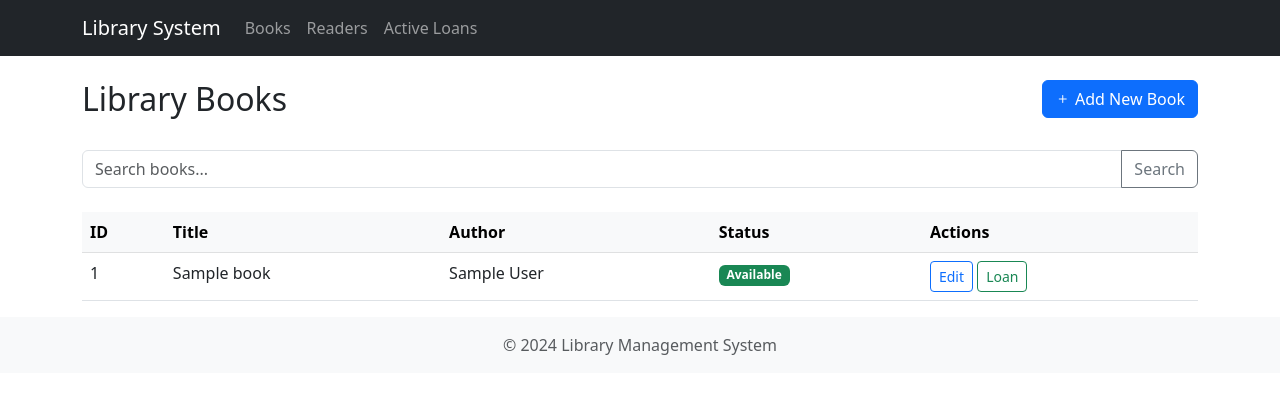
After one commit to dana367/library-simple, a Python web app: template templates/display_books.html in a window 1280 px wide. The commit adds this page. Shown: the top 394 px of the page. Run offline with Jinja, Linux system fonts and the light colour scheme; the template is opened without the code that fills it: most values are stand-ins (such as "Sample title", 1, 10 or a date in 2020); some libraries are stand-ins or nearby versions.

Commit message:
Created table of available books/admin page

```diff
--- a/templates/base.html
+++ b/templates/base.html
@@ -5,6 +5,8 @@
     <meta name="viewport" content="width=device-width, initial-scale=1.0">
     <title>{% block title %}Library Management System{% endblock %}</title>
     <link href="https://cdn.jsdelivr.net/npm/bootstrap@5.3.0/dist/css/bootstrap.min.css" rel="stylesheet">
+    <link rel="stylesheet" href="https://cdn.jsdelivr.net/npm/bootstrap-icons@1.7.2/font/bootstrap-icons.css">
+
 </head>
 <body>
     <nav class="navbar navbar-expand-lg navbar-dark bg-dark">
@@ -40,5 +42,7 @@
     </footer>
 
     <script src="https://cdn.jsdelivr.net/npm/bootstrap@5.3.0/dist/js/bootstrap.bundle.min.js"></script>
+    {% block scripts %}{% endblock %}
+
 </body>
 </html>
--- /dev/null
+++ b/templates/display_books.html
@@ -0,0 +1,268 @@
+{% extends "base.html" %}
+
+{% block title %}Books - Library Management System{% endblock %}
+
+{% block content %}
+<div class="row mb-4">
+    <div class="col-md-8">
+        <h2>Library Books</h2>
+    </div>
+    <div class="col-md-4 text-end">
+        <button type="button" class="btn btn-primary" data-bs-toggle="modal" data-bs-target="#addBookModal">
+            <i class="bi bi-plus"></i> Add New Book
+        </button>
+    </div>
+</div>
+
+<!-- Search Bar -->
+<div class="row mb-4">
+    <div class="col-md-12">
+        <div class="input-group">
+            <input type="text" id="searchInput" class="form-control" placeholder="Search books...">
+            <button class="btn btn-outline-secondary" type="button">Search</button>
+        </div>
+    </div>
+</div>
+
+<!-- Books List -->
+<div class="row">
+    <div class="col-md-12">
+        <div class="table-responsive">
+            <table class="table table-hover">
+                <thead class="table-light">
+                    <tr>
+                        <th>ID</th>
+                        <th>Title</th>
+                        <th>Author</th>
+                        <th>Status</th>
+                        <th>Actions</th>
+                    </tr>
+                </thead>
+                <tbody>
+                    {% for book in books %}
+                    <tr>
+                        <td>{{ book.id }}</td>
+                        <td>{{ book.title }}</td>
+                        <td>{{ book.author }}</td>
+                        <td>
+                            {% if book.is_borrowed %}
+                            <span class="badge bg-warning">Borrowed</span>
+                            {% else %}
+                            <span class="badge bg-success">Available</span>
+                            {% endif %}
+                        </td>
+                        <td>
+                            <button class="btn btn-sm btn-outline-primary" data-bs-toggle="modal"
+                                    data-bs-target="#editBookModal"
+                                    data-book-id="{{ book.id }}"
+                                    data-book-title="{{ book.title }}"
+                                    data-book-author="{{ book.author }}">
+                                Edit
+                            </button>
+                            {% if not book.is_borrowed %}
+                            <button class="btn btn-sm btn-outline-success" data-bs-toggle="modal"
+                                    data-bs-target="#loanBookModal"
+                                    data-book-id="{{ book.id }}">
+                                Loan
+                            </button>
+                            {% endif %}
+                        </td>
+                    </tr>
+                    {% endfor %}
+                </tbody>
+            </table>
+        </div>
+    </div>
+</div>
+
+<!-- Add Book Modal -->
+<div class="modal fade" id="addBookModal" tabindex="-1" aria-labelledby="addBookModalLabel" aria-hidden="true">
+    <div class="modal-dialog">
+        <div class="modal-content">
+            <div class="modal-header">
+                <h5 class="modal-title" id="addBookModalLabel">Add New Book</h5>
+                <button type="button" class="btn-close" data-bs-dismiss="modal" aria-label="Close"></button>
+            </div>
+            <div class="modal-body">
+                <!-- Remove method and action from form -->
+                <form id="addBookForm" onsubmit="event.preventDefault();">
+                    <div class="mb-3">
+                        <label for="title" class="form-label">Title</label>
+                        <input type="text" class="form-control" id="title" required>
+                    </div>
+                    <div class="mb-3">
+                        <label for="author" class="form-label">Author</label>
+                        <input type="text" class="form-control" id="author" required>
+                    </div>
+                </form>
+            </div>
+            <div class="modal-footer">
+                <button type="button" class="btn btn-secondary" data-bs-dismiss="modal">Close</button>
+                <!-- Change to type="button" to prevent form submission -->
+                <button type="button" class="btn btn-primary" id="submitBookBtn">Add Book</button>
+            </div>
+        </div>
+    </div>
+</div>
+
+
+
+<!-- Edit Book Modal -->
+<div class="modal fade" id="editBookModal" tabindex="-1">
+    <div class="modal-dialog">
+        <div class="modal-content">
+            <div class="modal-header">
+                <h5 class="modal-title">Edit Book</h5>
+                <button type="button" class="btn-close" data-bs-dismiss="modal"></button>
+            </div>
+            <div class="modal-body">
+                <form id="editBookForm" method="POST">
+                    <input type="hidden" id="editBookId" name="id">
+                    <div class="mb-3">
+                        <label for="editTitle" class="form-label">Title</label>
+                        <input type="text" class="form-control" id="editTitle" name="title" required>
+                    </div>
+                    <div class="mb-3">
+                        <label for="editAuthor" class="form-label">Author</label>
+                        <input type="text" class="form-control" id="editAuthor" name="author" required>
+                    </div>
+                </form>
+            </div>
+            <div class="modal-footer">
+                <button type="button" class="btn btn-secondary" data-bs-dismiss="modal">Close</button>
+                <button type="submit" form="editBookForm" class="btn btn-primary">Save Changes</button>
+            </div>
+        </div>
+    </div>
+</div>
+
+<!-- Loan Book Modal -->
+<div class="modal fade" id="loanBookModal" tabindex="-1">
+    <div class="modal-dialog">
+        <div class="modal-content">
+            <div class="modal-header">
+                <h5 class="modal-title">Loan Book</h5>
+                <button type="button" class="btn-close" data-bs-dismiss="modal"></button>
+            </div>
+            <div class="modal-body">
+                <form id="loanBookForm" method="POST" action="/loans/">
+                    <input type="hidden" id="loanBookId" name="book_id">
+                    <div class="mb-3">
+                        <label for="readerId" class="form-label">Reader</label>
+                        <select class="form-select" id="readerId" name="reader_id" required>
+                            {% for reader in readers %}
+                            <option value="{{ reader.id }}">{{ reader.name }}</option>
+                            {% endfor %}
+                        </select>
+                    </div>
+                    <div class="mb-3">
+                        <label for="loanDate" class="form-label">Loan Date</label>
+                        <input type="date" class="form-control" id="loanDate" name="loan_date" required>
+                    </div>
+                    <div class="mb-3">
+                        <label for="dueDate" class="form-label">Due Date</label>
+                        <input type="date" class="form-control" id="dueDate" name="due_date" required>
+                    </div>
+                </form>
+            </div>
+            <div class="modal-footer">
+                <button type="button" class="btn btn-secondary" data-bs-dismiss="modal">Close</button>
+                <button type="submit" form="loanBookForm" class="btn btn-primary">Create Loan</button>
+            </div>
+        </div>
+    </div>
+</div>
+
+{% endblock %}
+
+{% block scripts %}
+<script>
+    document.addEventListener('DOMContentLoaded', function() {
+        // Add event listener to the submit button
+        const submitBtn = document.getElementById('submitBookBtn');
+        submitBtn.addEventListener('click', submitBook);
+
+        // Prevent form from submitting normally
+        const form = document.getElementById('addBookForm');
+        form.addEventListener('submit', function(e) {
+            e.preventDefault();
+        });
+    });
+
+    async function submitBook(e) {
+        e.preventDefault(); // Prevent any default button behavior
+
+        const form = document.getElementById('addBookForm');
+        const title = form.querySelector('#title').value.trim();
+        const author = form.querySelector('#author').value.trim();
+
+
+        // Validate input
+        if (!title || !author) {
+            alert('Please fill in both title and author');
+            return;
+        }
+
+        // Add loading state
+        const submitButton = document.getElementById('submitBookBtn');
+        submitButton.disabled = true;
+        submitButton.innerHTML = '<span class="spinner-border spinner-border-sm"></span> Adding...';
+
+        try {
+            // Log request details
+            console.log('Making fetch request to /books/');
+            console.log('Headers:', {
+                'Content-Type': 'application/json',
+                'Accept': 'application/json'
+            });
+            console.log('Body:', JSON.stringify({ title, author }));
+
+            const response = await fetch('/books/', {
+                method: 'POST',
+                headers: {
+                    'Content-Type': 'application/json',
+                    'Accept': 'application/json'
+                },
+                body: JSON.stringify({
+                    title: title,
+                    author: author
+                })
+            });
+
+            // Log response
+            console.log('Response status:', response.status);
+            console.log('Response headers:', response.headers);
+
+            if (!response.ok) {
+                const errorData = await response.json();
+                throw new Error(errorData.detail || 'Failed to add book');
+            }
+
+            const book = await response.json();
+            console.log('Response data:', book);
+
+            // Clear form and close modal
+            form.reset();
+            const modal = bootstrap.Modal.getInstance(document.getElementById('addBookModal'));
+            modal.hide();
+
+            // Show success message
+            alert('Book added successfully!');
+            location.reload();
+
+        } catch (error) {
+            console.error('Error:', error);
+            alert(error.message);
+        } finally {
+            // Reset button state
+            submitButton.disabled = false;
+            submitButton.innerHTML = 'Add Book';
+        }
+    }
+
+    // Clear form when modal is closed
+    document.getElementById('addBookModal').addEventListener('hidden.bs.modal', function () {
+        document.getElementById('addBookForm').reset();
+    });
+</script>
+{% endblock %}
```
Also changed, not shown: app.py (+27 -1 lines), database.db.
